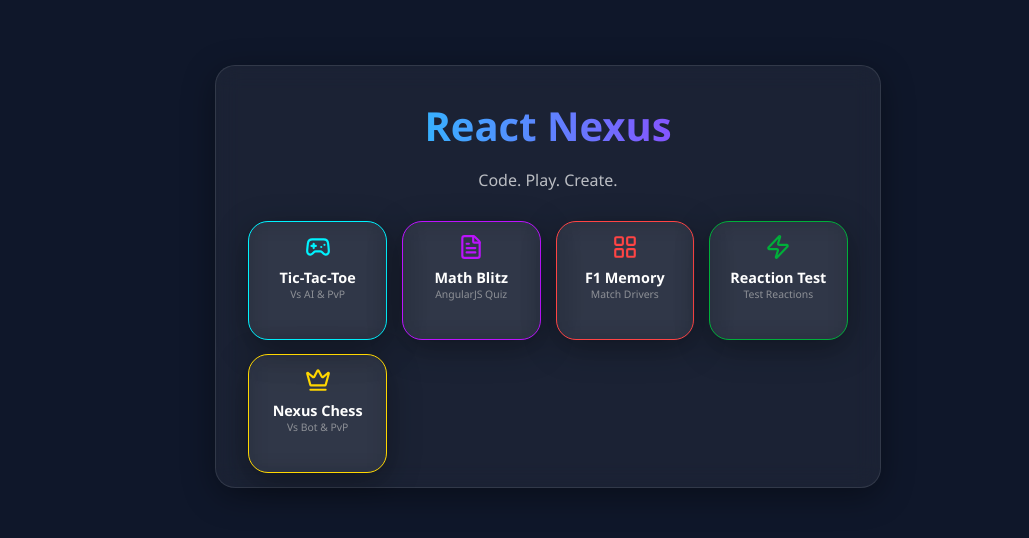
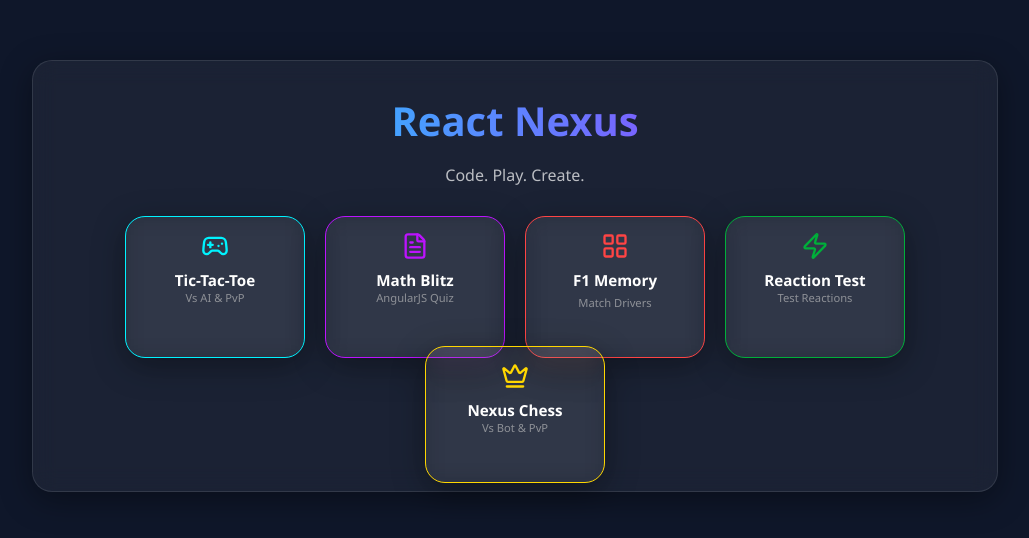
Before and after one commit to TanmayNileshShinde/react-nexus, a React (Vite) app: page / in a window 1280 px wide. Shown: the part 124-662 px from the top of the page, without its empty margins (125-1154 px from the left). Built offline with nearby package versions, Linux system fonts and the light colour scheme.

Commit message:
fixing the chess game

```diff
--- a/src/pages/Home.jsx
+++ b/src/pages/Home.jsx
@@ -19,13 +19,13 @@ const Home = () => {
         Code. Play. Create.
       </p>
 
-      {/* Strict 4-column layout with forced row spacing */}
-      <div style={{ display: 'grid', gridTemplateColumns: 'repeat(4, 1fr)', rowGap: '40px', columnGap: '15px' }}>
+      {/* Replaced Grid with Flexbox for perfect centering */}
+      <div style={{ display: 'flex', flexWrap: 'wrap', justifyContent: 'center', gap: '20px' }}>
 
-        {/* Row 1, Card 1: Tic-Tac-Toe */}
-        <Link to="/game" style={{ textDecoration: 'none', display: 'block', height: '100%' }}>
+        {/* Card 1: Tic-Tac-Toe */}
+        <Link to="/game" style={{ textDecoration: 'none', display: 'block', width: '180px' }}>
           <div className="glass-panel" style={{
-            padding: '12px',
+            padding: '15px',
             border: '1px solid #00f3ff',
             display: 'flex',
             flexDirection: 'column',
@@ -37,16 +37,16 @@ const Home = () => {
           onMouseEnter={(e) => e.currentTarget.style.transform = 'scale(1.05)'}
           onMouseLeave={(e) => e.currentTarget.style.transform = 'scale(1)'}
           >
-            <Gamepad2 size={26} color="#00f3ff" />
-            <h4 style={{ margin: '8px 0 0 0', color: 'white', fontSize: '0.9rem' }}>Tic-Tac-Toe</h4>
-            <p style={{ margin: 0, fontSize: '0.65rem', opacity: 0.6, color: '#ccc' }}>Vs AI & PvP</p>
+            <Gamepad2 size={28} color="#00f3ff" />
+            <h4 style={{ margin: '10px 0 0 0', color: 'white', fontSize: '0.95rem' }}>Tic-Tac-Toe</h4>
+            <p style={{ margin: 0, fontSize: '0.7rem', opacity: 0.6, color: '#ccc' }}>Vs AI & PvP</p>
           </div>
         </Link>
 
-        {/* Row 1, Card 2: Angular Math Blitz */}
-        <a href="/math-game.html" style={{ textDecoration: 'none', display: 'block', height: '100%' }}>
+        {/* Card 2: Angular Math Blitz */}
+        <a href="/math-game.html" style={{ textDecoration: 'none', display: 'block', width: '180px' }}>
           <div className="glass-panel" style={{
-            padding: '12px',
+            padding: '15px',
             border: '1px solid #bc13fe',
             display: 'flex',
             flexDirection: 'column',
@@ -58,16 +58,16 @@ const Home = () => {
           onMouseEnter={(e) => e.currentTarget.style.transform = 'scale(1.05)'}
           onMouseLeave={(e) => e.currentTarget.style.transform = 'scale(1)'}
           >
-            <FileText size={26} color="#bc13fe" />
-            <h4 style={{ margin: '8px 0 0 0', color: 'white', fontSize: '0.9rem' }}>Math Blitz</h4>
-            <p style={{ margin: 0, fontSize: '0.65rem', opacity: 0.6, color: '#ccc' }}>AngularJS Quiz</p>
+            <FileText size={28} color="#bc13fe" />
+            <h4 style={{ margin: '10px 0 0 0', color: 'white', fontSize: '0.95rem' }}>Math Blitz</h4>
+            <p style={{ margin: 0, fontSize: '0.7rem', opacity: 0.6, color: '#ccc' }}>AngularJS Quiz</p>
           </div>
         </a>
 
-        {/* Row 1, Card 3: F1 Memory Game */}
-        <Link to="/memory" style={{ textDecoration: 'none', display: 'block', height: '100%' }}>
+        {/* Card 3: F1 Memory Game */}
+        <Link to="/memory" style={{ textDecoration: 'none', display: 'block', width: '180px' }}>
           <div className="glass-panel" style={{
-            padding: '12px',
+            padding: '15px',
             border: '1px solid #ff4444',
             display: 'flex',
             flexDirection: 'column',
@@ -79,16 +79,16 @@ const Home = () => {
           onMouseEnter={(e) => e.currentTarget.style.transform = 'scale(1.05)'}
           onMouseLeave={(e) => e.currentTarget.style.transform = 'scale(1)'}
           >
-            <LayoutGrid size={26} color="#ff4444" />
-            <h4 style={{ margin: '8px 0 0 0', color: 'white', fontSize: '0.9rem' }}>F1 Memory</h4>
-            <p style={{ margin: 0, fontSize: '0.65rem', opacity: 0.6, color: '#ccc' }}>Match Drivers</p>
+            <LayoutGrid size={28} color="#ff4444" />
+            <h4 style={{ margin: '10px 0 5px 0', color: 'white', fontSize: '0.95rem' }}>F1 Memory</h4>
+            <p style={{ margin: 0, fontSize: '0.7rem', opacity: 0.6, color: '#ccc' }}>Match Drivers</p>
           </div>
         </Link>
 
-        {/* Row 1, Card 4: Reaction Test */}
-        <Link to="/reaction" style={{ textDecoration: 'none', display: 'block', height: '100%' }}>
+        {/* Card 4: Reaction Test */}
+        <Link to="/reaction" style={{ textDecoration: 'none', display: 'block', width: '180px' }}>
           <div className="glass-panel" style={{
-            padding: '12px',
+            padding: '15px',
             border: '1px solid #00af3a',
             display: 'flex',
             flexDirection: 'column',
@@ -100,16 +100,16 @@ const Home = () => {
           onMouseEnter={(e) => e.currentTarget.style.transform = 'scale(1.05)'}
           onMouseLeave={(e) => e.currentTarget.style.transform = 'scale(1)'}
           >
-            <Zap size={26} color="#00af3a" />
-            <h4 style={{ margin: '8px 0 0 0', color: 'white', fontSize: '0.9rem' }}>Reaction Test</h4>
-            <p style={{ margin: 0, fontSize: '0.65rem', opacity: 0.6, color: '#ccc' }}>Test Reactions</p>
+            <Zap size={28} color="#00af3a" />
+            <h4 style={{ margin: '10px 0 0 0', color: 'white', fontSize: '0.95rem' }}>Reaction Test</h4>
+            <p style={{ margin: 0, fontSize: '0.7rem', opacity: 0.6, color: '#ccc' }}>Test Reactions</p>
           </div>
         </Link>
 
-        {/* Row 2, Card 1: The Grandmaster (Chess) */}
-        <Link to="/chess" style={{ textDecoration: 'none', display: 'block', height: '100%' }}>
+        {/* Card 5: The Grandmaster (Chess) */}
+        <Link to="/chess" style={{ textDecoration: 'none', display: 'block', width: '180px' }}>
           <div className="glass-panel" style={{
-            padding: '12px',
+            padding: '15px',
             border: '1px solid #ffd700',
             display: 'flex',
             flexDirection: 'column',
@@ -121,9 +121,9 @@ const Home = () => {
           onMouseEnter={(e) => e.currentTarget.style.transform = 'scale(1.05)'}
           onMouseLeave={(e) => e.currentTarget.style.transform = 'scale(1)'}
           >
-            <Crown size={26} color="#ffd700" />
-            <h4 style={{ margin: '8px 0 0 0', color: 'white', fontSize: '0.9rem' }}>Nexus Chess</h4>
-            <p style={{ margin: 0, fontSize: '0.65rem', opacity: 0.6, color: '#ccc' }}>Vs Bot & PvP</p>
+            <Crown size={28} color="#ffd700" />
+            <h4 style={{ margin: '10px 0 0 0', color: 'white', fontSize: '0.95rem' }}>Nexus Chess</h4>
+            <p style={{ margin: 0, fontSize: '0.7rem', opacity: 0.6, color: '#ccc' }}>Vs Bot & PvP</p>
           </div>
         </Link>
 
```
